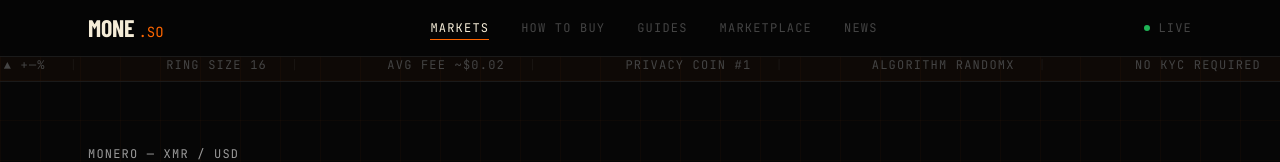
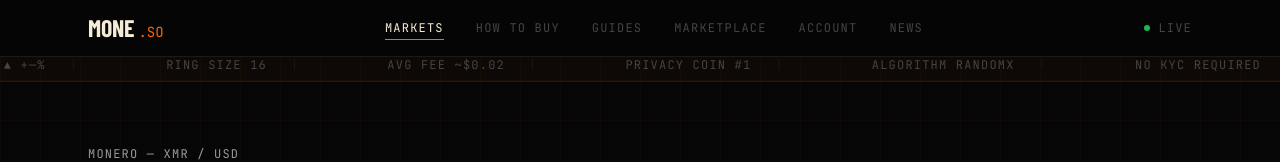
Before and after one commit to moneso/Moneso, a Next.js app: page / in a window 1280 px wide. Shown: the top 162 px of the page. Built offline with nearby package versions, Linux system fonts and the light colour scheme; no server answers; a web font is replaced by a local one.

Commit message:
add account to nav

```diff
--- a/src/components/Navbar.jsx
+++ b/src/components/Navbar.jsx
@@ -8,6 +8,7 @@ const links = [
   { href: "/swap", label: "How to Buy" },
   { href: "/guides", label: "Guides" },
   { href: "/marketplace", label: "Marketplace" },
+  { href: "/account", label: "Account" },
   { href: "/news", label: "News" },
 ];
 
```
